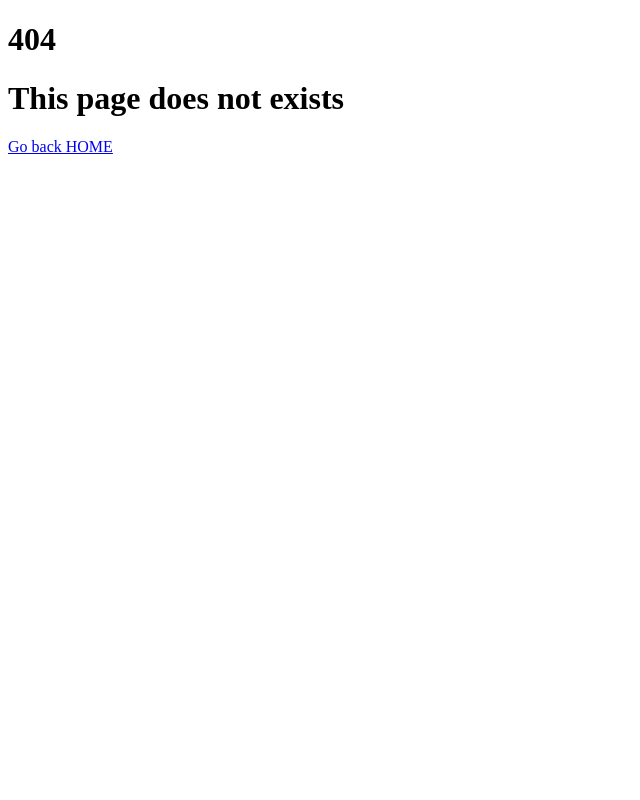
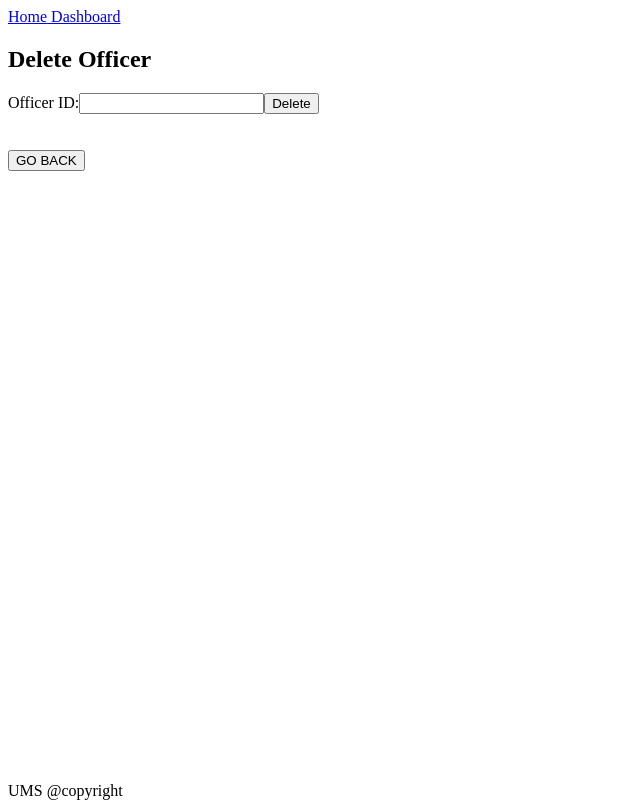
Before and after one commit to Fahim2280/UMS-Front-end, a Next.js app in the folder ums-font-end/: page /admin/dashboard/deleteofficer in a window 1280 px wide. Before the commit this address had no page. Shown: the whole page, without its empty margins (0-640 px from the left). Built offline with nearby package versions, Linux system fonts and the light colour scheme.

Commit message:
deleteofficer

```diff
--- /dev/null
+++ b/ums-font-end/pages/admin/dashboard/deleteofficer.js
@@ -0,0 +1,40 @@
+import axios from "axios"
+import { useState } from "react"
+import MyLayout from "@/pages/component/layout"
+import { useRouter } from 'next/router'
+import SessionCheck from '../../component/sessioncheck'
+
+export default function DeleteOfficer() {
+  const [officerId, setofficerId] = useState('');
+  const [status, setStatus] = useState('');
+  const router = useRouter();
+
+  const handleDelete = async () => {
+    try {
+      const response = await axios.delete('http://localhost:3000/admin/deleteOfficer/', { data: { Oid: officerId } });
+      setStatus(`Officer has been deleted.`);
+    } catch (error) {
+      setStatus(`Error deleting officer: ${error.message}`);
+    }
+  };
+
+  return (
+    <div>
+      <MyLayout title="Delete Officer"/>
+      <h2>Delete Officer</h2>
+      <label htmlFor="officer-id">Officer ID:</label>
+      <input
+        type="text"
+        id="officer-id"
+        value={officerId}
+        onChange={(e) => setofficerId(e.target.value)}
+        required
+      />
+      <button onClick={handleDelete}>Delete</button>
+      <div>{status}</div>
+      <br/>
+      <br/>
+      <button type="button" onClick={() => router.back()}>GO BACK </button>
+    </div>
+  );
+}
--- a/ums-font-end/pages/admin/dashboard/index.js
+++ b/ums-font-end/pages/admin/dashboard/index.js
@@ -45,6 +45,12 @@ export default function AdminDashboard() {
     <Link href="/admin/dashboard/deletefaculty">Delete Faculty</Link>
     <br></br>
     <br></br>
+    <Link href="/admin/dashboard/deleteofficer">Delete Officer</Link>
+    <br></br>
+    <br></br>
+    <Link href="/admin/dashboard/deletecourse">Delete Course</Link>
+    <br></br>
+    <br></br>
       </>
     )
   }
```
